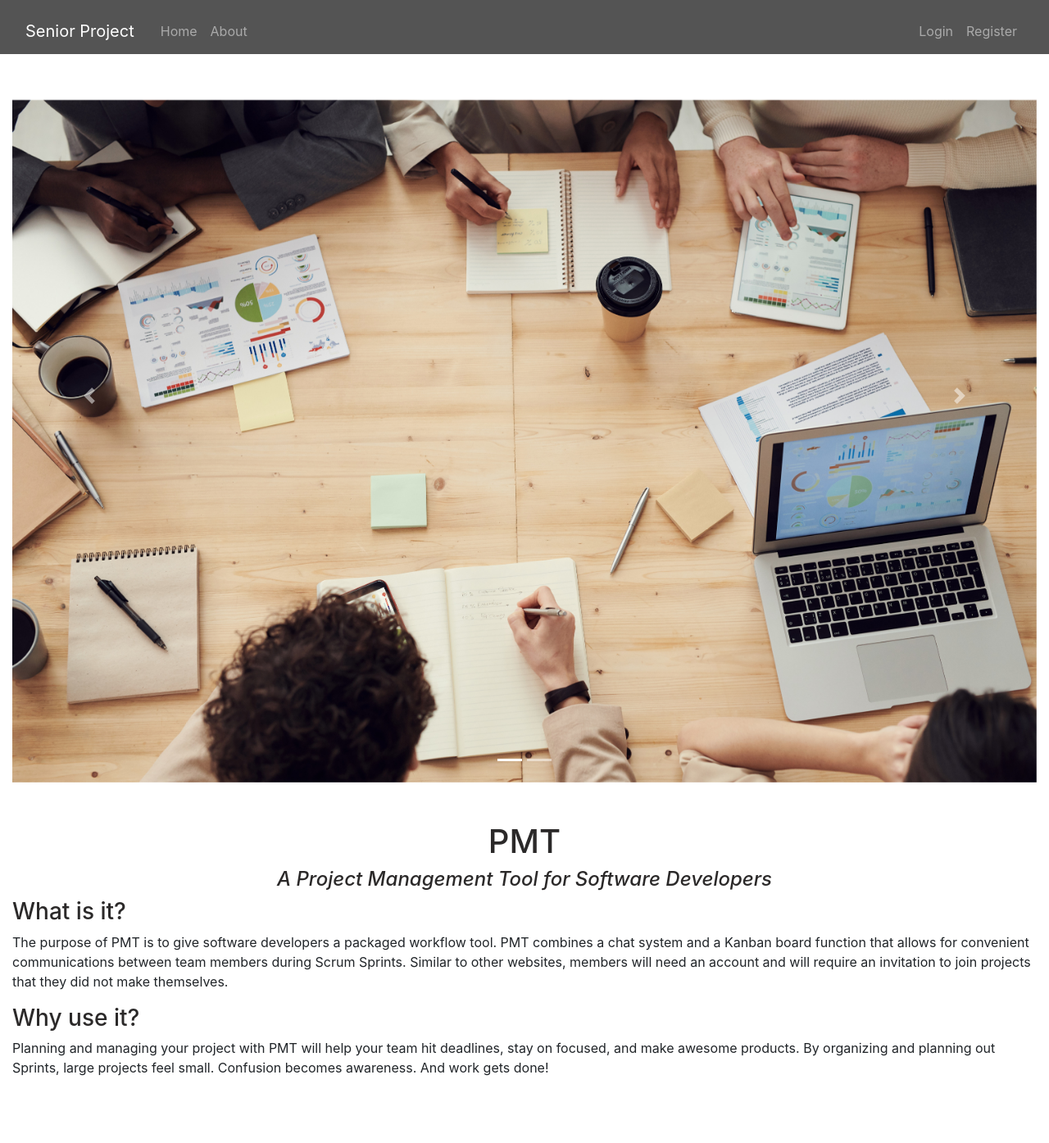
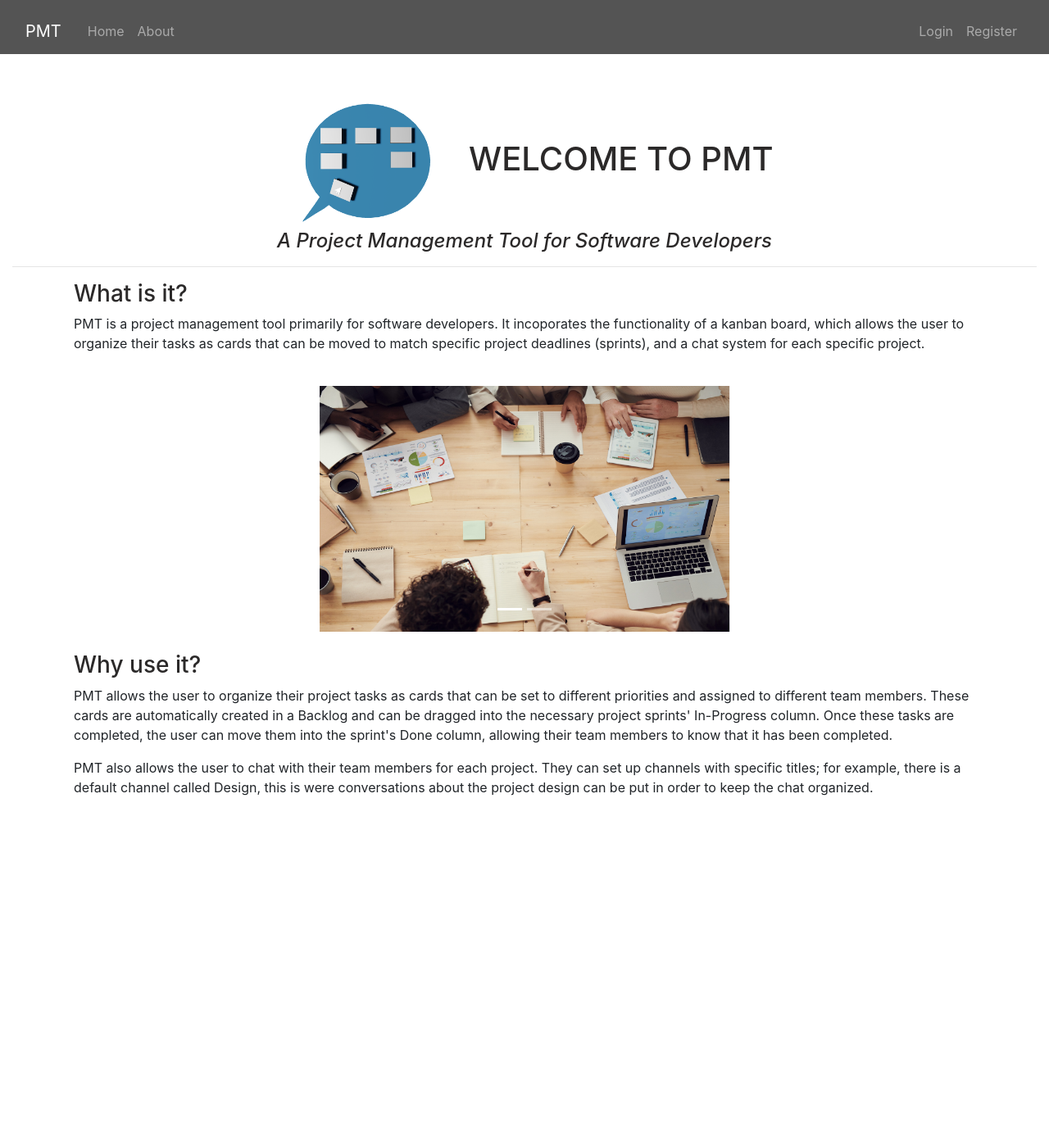
Before and after one commit to crossa95/scrumptious, a Flask app: page / in a window 1280 px wide. Shown: the whole page at 82% size. After the commit the page ends 971 px from the top, so only its background shows below. Run offline with Flask 2, Linux system fonts and the light colour scheme; some libraries are stand-ins or nearby versions.

Commit message:
Some Cosmetic Changes
Mostly just button look change as well as adding the Logo and adding to Home page

```diff
--- a/PagesInFlask/app/routes.py
+++ b/PagesInFlask/app/routes.py
@@ -32,7 +32,7 @@ def about():
 def register():
     # Check if a valid user is logged in, if one is alreayd logged in, registration form shouldn't be able to be accessed
     if current_user.is_authenticated:
-        return redirect(url_for('home'))
+        return redirect(url_for('account'))
     form = RegistrationForm()
 
     # After it goes into register html and the user has put in their info, this code happens if everything is ok
@@ -56,7 +56,7 @@ def register():
 def login():
     # If logged in, should redirect to home instead
     if current_user.is_authenticated:
-        return redirect(url_for('home'))
+        return redirect(url_for('account'))
 
     #if not logged in, sees the login form
     form = LoginForm()
@@ -71,7 +71,7 @@ def login():
             # this is if someone accesses a page that they need to be logged in to access
             # it will redirect them to what they were initially wanting to go to after they log in
             next_page = request.args.get('next')
-            return redirect(next_page) if next_page else redirect(url_for('home'))
+            return redirect(next_page) if next_page else redirect(url_for('account'))
         else:
             flash('Login Unsuccessful. Please verify that email and password are spelled correctly.', 'danger')
     return render_template('login.html', title='Login', form=form)
--- a/PagesInFlask/app/templates/home.html
+++ b/PagesInFlask/app/templates/home.html
@@ -14,32 +14,41 @@
     <style>
     /* Make the image fully responsive */
     .carousel-inner img {
-        width: 100%;
-        height: 100%;
-        padding-top:7rem
+        width: 500px;
+        height: 300px;
     }
     </style>
   </head>
   <body>
-
-  <div id="demo" class="carousel slide" data-ride="carousel" >
+    <div style="padding-top: 7em;">
+      <h1 align = "center">
+        <img src="{{url_for('static', filename='layout_pics/Logo1.2.2.png')}}" width="225" height="150">
+        WELCOME TO PMT
+        <h4 align = "center"> <i>A Project Management Tool for Software Developers</i></h3>
+      </h1>
+      <hr>
+      <h3 style="margin-left:75px;">What is it?</h3>
+      <p style="margin-left:75px; margin-right:75px;">
+        PMT is a project management tool primarily for software developers. It incoporates the functionality
+        of a kanban board, which allows the user to organize their tasks as cards that can be moved to match specific
+        project deadlines (sprints), and a chat system for each specific project.
+      </p>
+      <br>
+      <div id="demo" class="carousel slide" data-ride="carousel" style="text-align: center;">
         <!-- Indicators -->
         <ul class="carousel-indicators">
           <li data-target="#demo" data-slide-to="0" class="active"></li>
           <li data-target="#demo" data-slide-to="1"></li>
-
         </ul>
-
         <!-- The slideshow -->
         <div class="carousel-inner">
           <div class="carousel-item active">
-        <img class="center-block" src="{{url_for('static', filename='home_pics/meeting1.jpg')}}" alt="Meeting 1" width="1100" height="500" >
+            <img class="center-block" src="{{url_for('static', filename='home_pics/meeting1.jpg')}}" alt="Meeting 1" width="1100" height="900" >
           </div>
           <div class="carousel-item">
-        <img class="center-block"  src="{{url_for('static', filename='home_pics/meeting2.jpg')}}" alt="Meeting 2" width="1100" height="500">
+            <img class="center-block"  src="{{url_for('static', filename='home_pics/meeting2.jpg')}}" alt="Meeting 2" width="1100" height="900">
           </div>
         </div>
-
         <!-- Left and right controls -->
         <a class="carousel-control-prev" href="#demo" data-slide="prev">
           <span class="carousel-control-prev-icon"></span>
@@ -48,17 +57,19 @@
           <span class="carousel-control-next-icon"></span>
         </a>
       </div>
-
-  <br></br>
-  <h1 align = "center"> PMT </h1>
-  <h4 align = "center"> <i>A Project Management Tool for Software Developers</i></h3>
-
-  <h3>What is it?</h3>
-  <p>The purpose of PMT is to give software developers a packaged workflow tool. PMT combines a chat system and a Kanban board function that allows for convenient communications between team members during Scrum Sprints. Similar to other websites, members will need an account and will require an invitation to join projects that they did not make themselves.
-
+      <br>
+      <h3 style="margin-left:75px;">Why use it?</h3>
+      <p style="margin-left:75px; margin-right:75px;">
+        PMT allows the user to organize their project tasks as cards that can be set to different priorities
+        and assigned to different team members. These cards are automatically created in a Backlog and can be dragged into
+        the necessary project sprints' In-Progress column. Once these tasks are completed, the user can move them into the sprint's
+        Done column, allowing their team members to know that it has been completed.
       </p>
-  <h3 >Why use it?</h3>
-  <p style="margin-bottom: 10vh;">Planning and managing your project with PMT will help your team hit deadlines, stay on focused, and make awesome products. By organizing and planning out Sprints, large projects feel small. Confusion becomes awareness. And work gets done!</p>
-
+      <p style="margin-left:75px; margin-right:75px;">
+        PMT also allows the user to chat with their team members for each project. They can set up channels with specific titles; for example,
+        there is a default channel called Design, this is were conversations about the project design can be put in order to keep the chat
+        organized.
+      </p>
+    </div>
   </body>
 {% endblock content %}
--- a/PagesInFlask/app/templates/layout.html
+++ b/PagesInFlask/app/templates/layout.html
@@ -18,7 +18,13 @@
   <header class="site-header">
     <nav class="navbar navbar-expand-md navbar-dark bg-steel fixed-top">
       <div class="container">
-            <a class="navbar-brand mr-4" href="/">Senior Project</a>
+        {% if current_user.is_authenticated %}
+          <a class="navbar-brand mr-4" style="color: white;">
+            <img src="{{url_for('static', filename='layout_pics/Logo1.2.2.png')}}" width="75" height="50">
+          </a>
+        {% else %}
+          <a class="navbar-brand mr-4" style="color: white;">PMT</a>
+        {% endif %}
         <button class="navbar-toggler" type="button" data-toggle="collapse" data-target="#navbarToggle" aria-controls="navbarToggle" aria-expanded="false" aria-label="Toggle navigation">
           <span class="navbar-toggler-icon"></span>
         </button>
@@ -30,7 +36,6 @@
               <a class="nav-item nav-link" href="{{ url_for('home') }}">Home</a>
               <a class="nav-item nav-link" href="{{ url_for('about') }}">About</a>
             {% endif %}
-
         </div>
         <!-- Navbar Right Side -->
         <div class="navbar-nav">
@@ -41,7 +46,6 @@
             <a class="nav-item nav-link" href="{{ url_for('login') }}">Login</a>
             <a class="nav-item nav-link" href="{{ url_for('register') }}">Register</a>
           {% endif %}
-              </div>
         </div>
       </div>
     </nav>
@@ -60,17 +64,9 @@
         {% endwith %}
         {% block content %}{% endblock %}
       </div>
-        <!--<div class="col-md-4">
-        <div class="content-section">
-            <h3>Our Sidebar</h3>
-            <p class='text-muted'>You can put any information here you'd like.
-            <ul class="list-group">
-            </ul>
-            </p>
-        </div>
-        </div>-->
     </div>
   </main>
+
   <!-- Optional JavaScript -->
   <!-- jQuery first, then Popper.js, then Bootstrap JS -->
   <script src="https://code.jquery.com/jquery-3.3.1.slim.min.js" integrity="sha384-q8i/X+965DzO0rT7abK41JStQIAqVgRVzpbzo5smXKp4YfRvH+8abtTE1Pi6jizo" crossorigin="anonymous"></script>
```
Also changed, not shown: PagesInFlask/app/templates/myprojects.html (+5 -3 lines), PagesInFlask/app/templates/project.html (+2 -18 lines), PagesInFlask/app/models.py (line endings or trailing spaces), PagesInFlask/app/site.db, PagesInFlask/app/static/layout_pics/Logo1.2.2.png (added), PagesInFlask/app/static/main.css (indentation only), PagesInFlask/app/static/project_pics/5eee93adda9f6a3e.JPG (added). Lines whose indentation alone changed are shown as unchanged.
